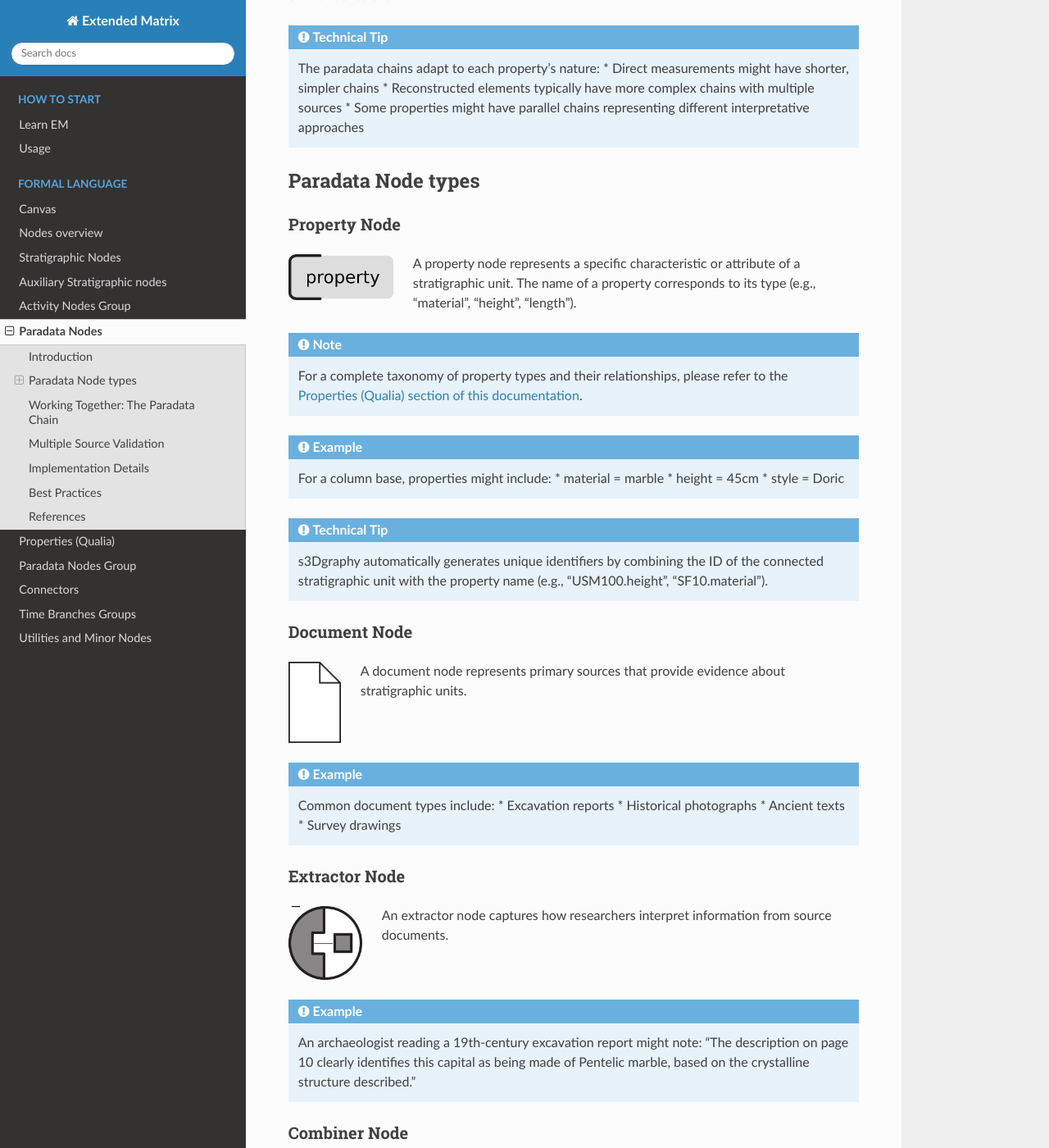
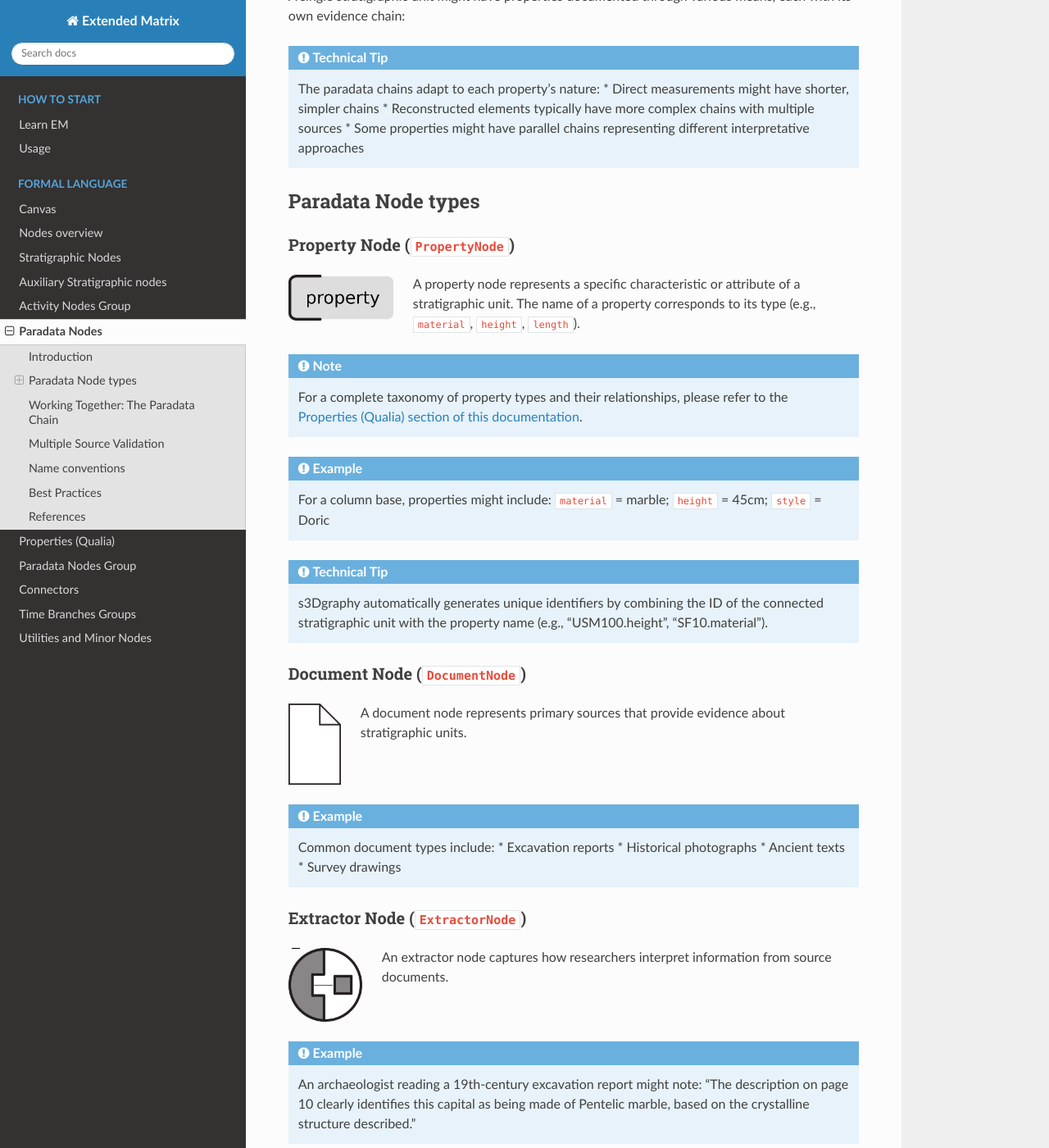
Before and after one commit to zalmoxes-laran/ExtendedMatrix-doc, a Sphinx documentation site: the page built from docs/paradata_nodes.rst, in a window 1280 px wide and 1400 px high, scrolled down 1036 px. Shown: the whole window at 82% size. Built offline with Sphinx 7.4.7 and the Read the Docs theme 3.1.0, drawn with Linux system fonts in a browser that asks for light colours; pages that are not in the unit, such as notebooks, are missing from menus; some of the changed text lies outside the part shown.

Commit message:
Update paradata_nodes.rst

```diff
--- a/docs/paradata_nodes.rst
+++ b/docs/paradata_nodes.rst
@@ -61,14 +61,14 @@ Paradata Node types
 
 .. _propertynode:
 
-Property Node
+Property Node (``PropertyNode``)
 ~~~~~~~~~~~~
 
 .. image:: img/2D/property.png
    :width: 128px
    :align: left
 
-A property node represents a specific characteristic or attribute of a stratigraphic unit. The name of a property corresponds to its type (e.g., "material", "height", "length").
+A property node represents a specific characteristic or attribute of a stratigraphic unit. The name of a property corresponds to its type (e.g., ``material``, ``height``, ``length``).
 
 .. note::
    For a complete taxonomy of property types and their relationships, please refer to the `Properties (Qualia) section of this documentation <https://docs.extendedmatrix.org/en/1.5.0dev/paradata_nodes.html>`_.
@@ -77,9 +77,7 @@ A property node represents a specific characteristic or attribute of a stratigra
    :class: example
 
    For a column base, properties might include:
-   * material = marble
-   * height = 45cm
-   * style = Doric
+   ``material`` = marble; ``height`` = 45cm; ``style`` = Doric
 
 .. admonition:: Technical Tip
    :class: technical-tip
@@ -88,7 +86,7 @@ A property node represents a specific characteristic or attribute of a stratigra
 
 .. _documentnode:
 
-Document Node
+Document Node (``DocumentNode``)
 ~~~~~~~~~~~~
 
 .. image:: img/2D/document.png
@@ -108,7 +106,7 @@ A document node represents primary sources that provide evidence about stratigra
 
 .. _extractornode:
 
-Extractor Node
+Extractor Node (``ExtractorNode``)
 ~~~~~~~~~~~~~
 
 .. image:: img/2D/extractor.png
@@ -202,8 +200,8 @@ Multiple Source Validation
 
    Example of complete paradata chain (Draft diagram - to be updated)
 
-Implementation Details
--------------------
+Name conventions
+----------------
 
 .. admonition:: Data Format
    :class: data-format
@@ -212,7 +210,7 @@ Implementation Details
    * Document nodes: "D.01", "D.02", etc.
    * Extractor nodes: [Document ID].[sequence], e.g., "D.01.01"
    * Combiner nodes: "C.01", "C.02", etc.
-   * Property nodes: [Unit ID].[property name], e.g., "USM100.height"
+   * Property nodes: same name as the property (height, material, etc..)
 
 Best Practices
 ------------
```
Also changed, not shown: other parts of docs/paradata_nodes.rst (+2 -2 lines).
